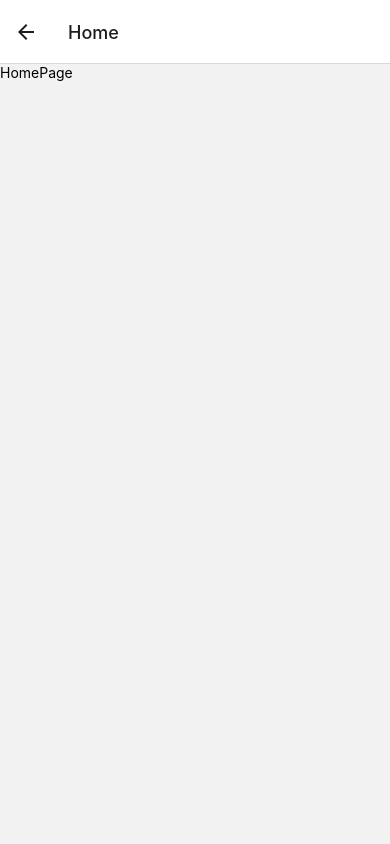
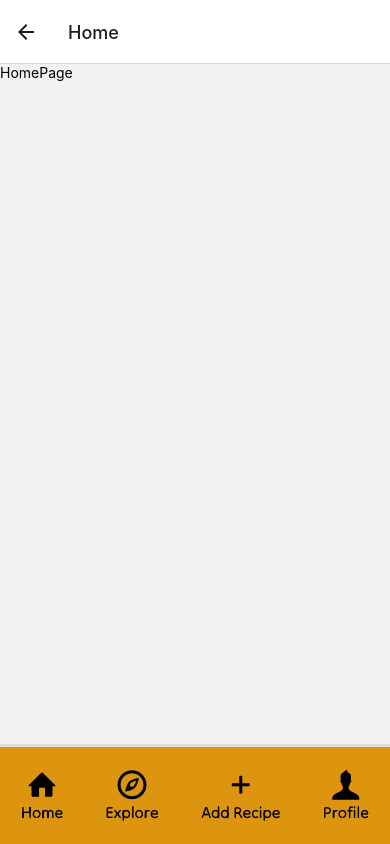
Before and after one commit to Fugate-A/MegaBytes.app, a React Native app in the folder mobile_frontend/: screen /Home in a window 390 px wide. Built offline with nearby package versions, Linux system fonts and the light colour scheme.

Commit message:
Finished AuthPage, working on HomePage

```diff
--- /dev/null
+++ b/mobile_frontend/components/ErrorMessageModal.js
@@ -0,0 +1,51 @@
+import React from "react";
+import { Modal, Text, View, TouchableOpacity, StyleSheet } from 'react-native';
+
+const ErrorMessageModal = ({ visible, message, onClose }) => {
+
+    return (
+        <Modal
+            visible = {visible}
+            animationType="fade"
+            transparent={true}
+        >
+            <View style={styles.modalContainer}>
+                <View style={styles.modalContent}>
+                    <Text style={styles.messageText}>{message}</Text>
+                    <TouchableOpacity onPress={onClose}>
+                        <Text style={styles.closeButton}>Close</Text>
+                    </TouchableOpacity>
+                </View>
+            </View>
+        </Modal>
+    );
+};
+
+const styles = StyleSheet.create({
+    modalContainer: {
+        flex: 1,
+        justifyContent: 'center',
+        alignItems: 'center',
+        backgroundColor: 'rgba(0,0,0,0.5)',
+    },
+    modalContent: {
+        backgroundColor: '#DD9510',
+        borderRadius: 10,
+        padding: 20,
+        alignItems: 'center',
+    },
+    messageText: {
+        color:'#333',
+        fontFamily: 'Tilt-Neon',
+        fontSize: 18,
+        marginBottom: 10,
+    },
+    closeButton: {
+        fontSize: 16,
+        marginTop: 10,
+        color: '#007bff',
+        textDecorationLine:'underline'
+    },
+  });
+
+  export default ErrorMessageModal;
--- a/mobile_frontend/components/Header.js
+++ b/mobile_frontend/components/Header.js
@@ -14,7 +14,7 @@ const styles = StyleSheet.create({
         marginTop: -50,
         padding: 15,
         alignItems: 'center',
-        marginBottom: 50,
+        marginBottom: 25,
     },
     title: {
         fontSize: 30,
--- /dev/null
+++ b/mobile_frontend/components/NavigationBar.js
@@ -0,0 +1,54 @@
+import React from "react";
+import { View, Text, TouchableOpacity, StyleSheet } from 'react-native';
+import { AntDesign, Entypo, Ionicons } from "@expo/vector-icons";
+
+function NavigationBar() {
+    return (
+        <View style={styles.container}>
+            <TouchableOpacity style={styles.iconContainer}>
+                <Entypo name='home' size={30} color='black' />
+                <Text style={styles.iconText}>Home</Text>
+            </TouchableOpacity>
+
+            <TouchableOpacity style={styles.iconContainer}>
+                <Entypo name='compass' size={30} color='black' />
+                <Text style={styles.iconText}>Explore</Text>
+            </TouchableOpacity>
+
+            <TouchableOpacity style={styles.iconContainer}>
+                <Entypo name='plus' size={30} color='black' />
+                <Text style={styles.iconText}>Add Recipe</Text>
+            </TouchableOpacity>
+
+            <TouchableOpacity style={styles.iconContainer}>
+                <Entypo name='user' size={30} color='black' />
+                <Text style={styles.iconText}>Profile</Text>
+            </TouchableOpacity>
+
+        </View>
+    )
+}
+
+const styles = StyleSheet.create({
+    container: {
+        flexDirection: 'row',
+        justifyContent: 'space-around',
+        alignItems: 'center',
+        backgroundColor: '#DD9510',
+        height: 100,
+        borderTopWidth: 3,
+        borderTopColor: '#ddd',
+        width: '100%',
+        position: 'absolute',
+        bottom: 0,
+    },
+    iconContainer: {
+        alignItems: 'center',
+    },
+    iconText: {
+        fontSize: 16,
+        fontFamily: 'Tilt-Neon',
+    },
+});
+
+export default NavigationBar;
--- a/mobile_frontend/pages/AuthPage.js
+++ b/mobile_frontend/pages/AuthPage.js
@@ -4,24 +4,22 @@ import { useNavigation } from '@react-navigation/native';
 import { MaterialCommunityIcons } from '@expo/vector-icons';
 
 import Header from '../components/Header';
+import ErrorMessageModal from '../components/ErrorMessageModal';
 
 function AuthPage( { navigation }){
     const [isSignIn, setIsSignIn] = useState(true);
     const [email, setEmail] = useState('');
     const [username, setUsername] = useState('');
-    const [password, setPassword] = useState('');
-    const [firstName, setFirstName] = useState('');
-    const [lastName, setLastName] = useState('');
 
 	const [showPassword, setShowPassword] = useState(false);
     const [passwordText, setPasswordText] = useState('');
 
-    // Create refs for the input fields
-    const emailInputRef = useRef();
-    const usernameInputRef = useRef();
-    const passwordInputRef = useRef();
-    const firstNameInputRef = useRef();
-    const lastNameInputRef = useRef();
+    const [showErrorModal, setShowErrorModal] = useState(false);
+    const [errorMessage, setErrorMessage] = useState('');
+
+    const [firstName, setFirstName] = useState('');
+    const [lastName, setLastName] = useState('');
+
 
 	const handleSignIn = async () => {
 		// Check if login information is correct, if so, proceed to HomePage
@@ -31,6 +29,8 @@ function AuthPage( { navigation }){
 				headers: {
 					'Content-Type': 'application/json',
 				},
+
+				// TODO API Needs to change 'Username' to Login and add support for email login
 				body: JSON.stringify({
 					username: email,
 					password: passwordText,
@@ -41,9 +41,8 @@ function AuthPage( { navigation }){
 			if(data.firstName.length >= 1){
 				navigation.navigate('Home');
 			}else{
-              console.log(email);
-              console.log(passwordText);
-              console.log("Invalid username or password\n");
+				setErrorMessage('Invalid Username or Password');
+				setShowErrorModal(true);
 			}
 		} catch(error){
 			console.error("ERROR CONNECTING TO DATABASE\n");
@@ -70,7 +69,7 @@ function AuthPage( { navigation }){
 
 			const data = await response.json();
 			if(response.ok){
-                navigation.navigate('Login');
+				setIsSignIn(true);
 			}else{
 				console.error("Invalid username or password\n");
 			}
@@ -83,13 +82,18 @@ function AuthPage( { navigation }){
 		setShowPassword(!showPassword);
 	};
 
+	const closeErrorModal = () => {
+		setShowErrorModal(false);
+	};
 
     return (
 		<KeyboardAvoidingView
 			behavior={Platform.OS === 'ios' ? 'padding' : null}
 			style={styles.container}
 		>
+
 			<Header title='Megabytes' />
+
 			<View style={styles.topOptions}>
 				<TouchableOpacity
 					style={[
@@ -116,6 +120,13 @@ function AuthPage( { navigation }){
 					</Text>
 				</TouchableOpacity>
 			</View>
+
+			<ErrorMessageModal
+				visible={showErrorModal}
+				message={errorMessage}
+				onClose={closeErrorModal}
+			/>
+
 			<View style={styles.authContainer}>
 				<Text style={styles.inputLabel}>E-mail Address</Text>
 				<TextInput
@@ -151,13 +162,15 @@ function AuthPage( { navigation }){
 						onPress={toggleShowPassword}
 					/>
 				</View>
+
 				<TouchableHighlight
 					style={styles.submitButton}
-              underlayColor="#E79B11" // Color when button is pressed
+					underlayColor="#FFC266"
 					onPress={isSignIn ? handleSignIn : handleSignUp}
 				>
 					<Text style={styles.submitButtonText}>Submit</Text>
 				</TouchableHighlight>
+
 			</View>
 		</KeyboardAvoidingView>
     );
@@ -205,7 +218,7 @@ function AuthPage( { navigation }){
 			alignItems: 'center',
 			width: '90%',
 			height: '20%',
-      marginBottom: 250,
+			marginBottom: 300,
 		},
 		inputLabel: {
 			alignSelf: 'flex-start',
--- a/mobile_frontend/pages/HomePage.js
+++ b/mobile_frontend/pages/HomePage.js
@@ -1,11 +1,22 @@
 import React from 'react';
-import { View, Text} from 'react-native';
+import { View, Text,StyleSheet } from 'react-native';
+
+import NavigationBar from '../components/NavigationBar';
 
 function HomePage(){
     return (
-        <View>
+        <View style={styles.container}>
             <Text>HomePage</Text>
+
+            <NavigationBar/>
         </View>
     )
 }
+
+const styles = StyleSheet.create({
+    container: {
+        flex: 1,
+    }
+});
+
 export default HomePage;
```
Also changed, not shown: mobile_frontend/package.json (+8 -1 lines), mobile_frontend/App.js (indentation only), mobile_frontend/pages/ProfilePage.js (added), mobile_frontend/pages/RecipeCard.js (added), 1 other file (tests, documents, lock files or other folders). Lines whose indentation alone changed are shown as unchanged.
